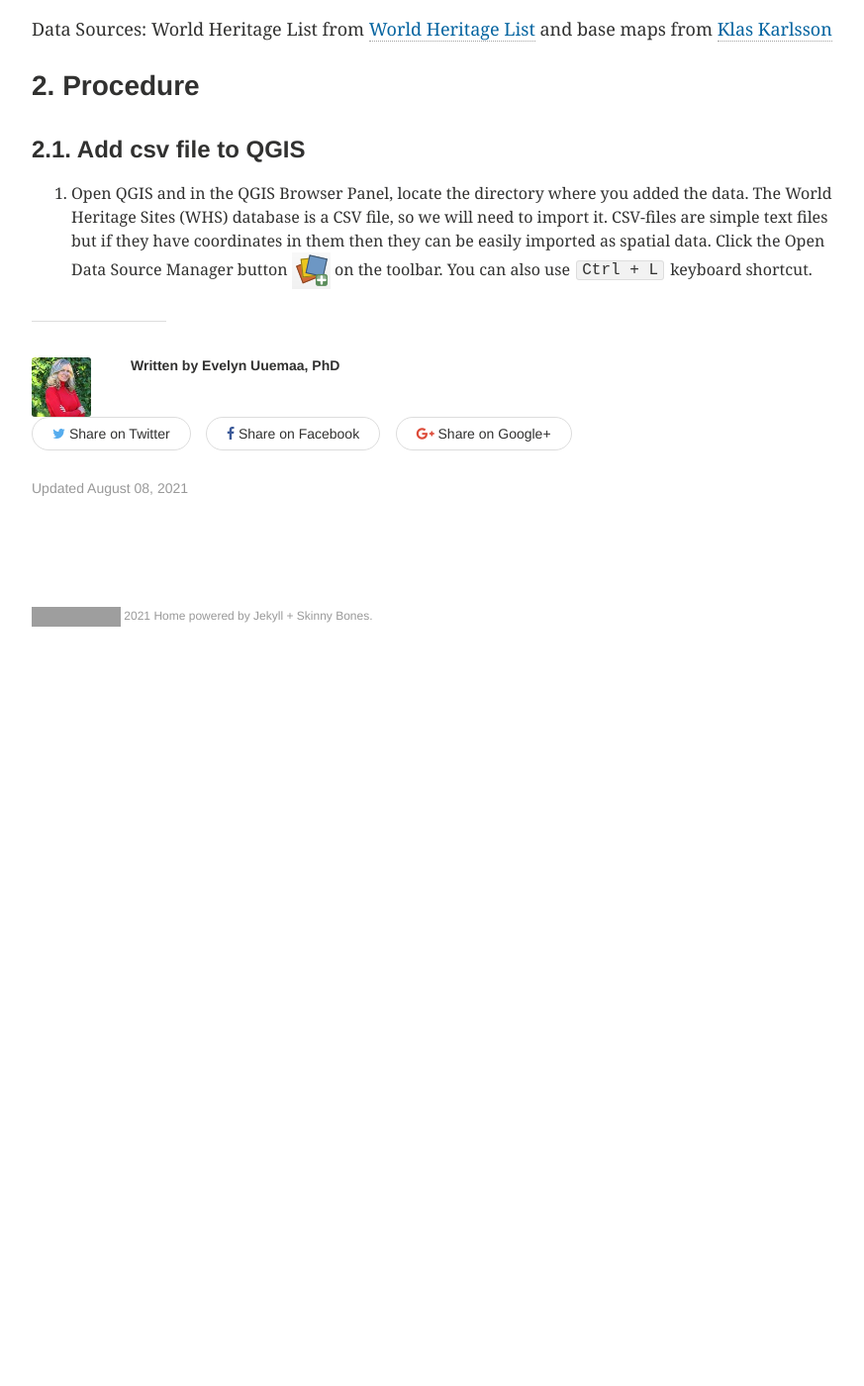
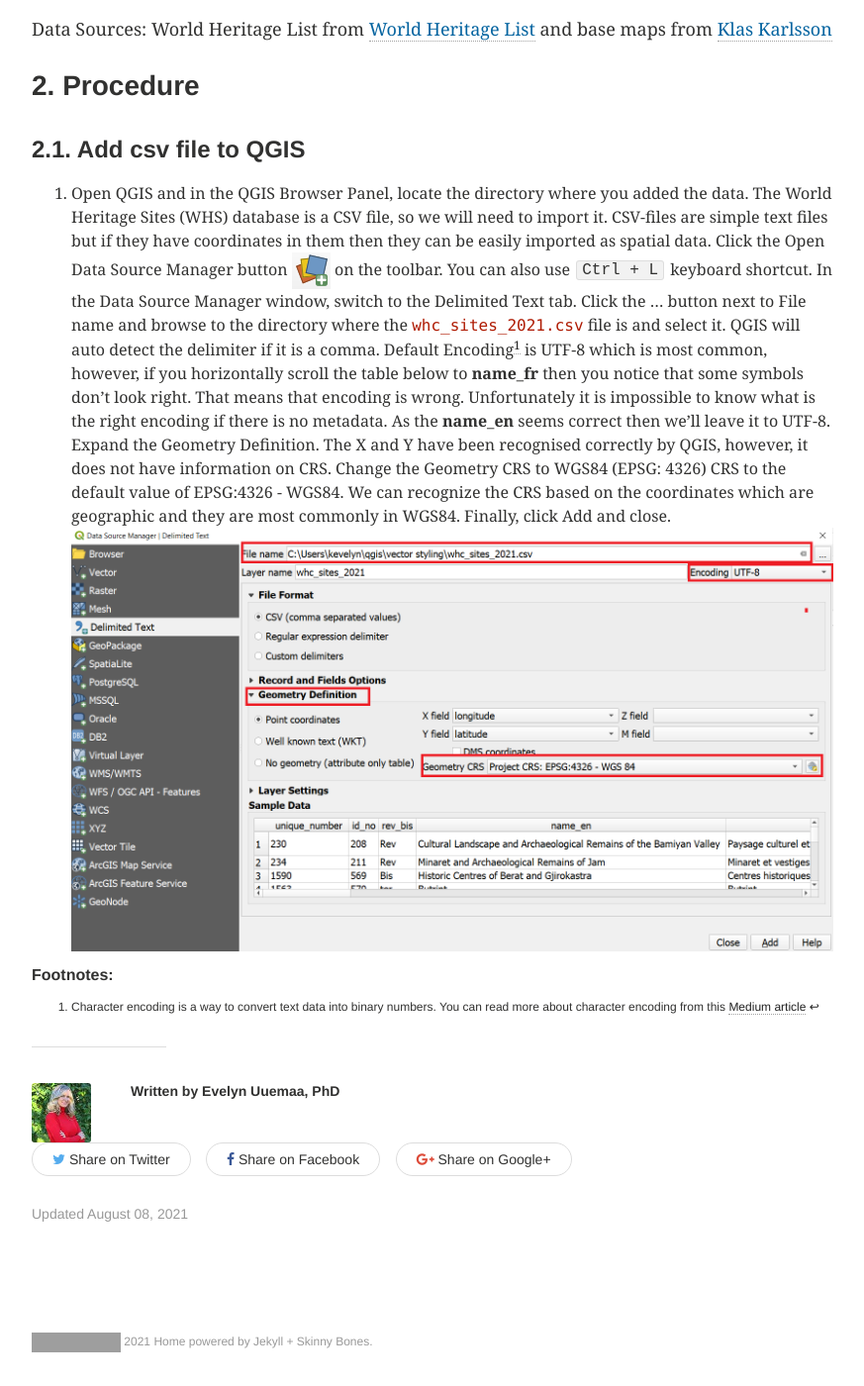
Before and after one commit to kevelyn1/QGIS-Intro, a Jekyll site: the page built from _posts/qgis/2021-08-08-vector-styling.md, in a window 1280 px wide and 1400 px high, scrolled down 720 px. Shown: the whole window at 99% size, without its empty margins (64-937 px from the left). Built offline with Jekyll 4.4.1, drawn with Linux system fonts in a browser that asks for light colours; before the commit the page ends 1410 px from its top, so only the background shows below that; grey boxes are pictures that could not be loaded.

Commit message:
update 5

```diff
--- a/_posts/qgis/2021-08-08-vector-styling.md
+++ b/_posts/qgis/2021-08-08-vector-styling.md
@@ -23,3 +23,7 @@ World Heritage List from [<span style="color:#0564A0">World Heritage List</span>
 ### 2. Procedure
 #### 2.1. Add csv file to QGIS
 1. Open QGIS and in the QGIS Browser Panel, locate the directory where you added the data. The World Heritage Sites (WHS) database is a CSV file, so we will need to import it. CSV-files are simple text files but if they have coordinates in them then they can be easily imported as spatial data. Click the Open Data Source Manager button ![image](../../images/icon_data source manager.png) on the toolbar. You can also use `Ctrl + L` keyboard shortcut.
+In the Data Source Manager window, switch to the Delimited Text tab. Click the … button next to File name and browse to the directory where the <span style="font-family:Consolas; color:#AF1B03">whc_sites_2021.csv</span> file is and select it. QGIS will auto detect the delimiter if it is a comma. Default Encoding[^1] is UTF-8 which is most common, however, if you horizontally scroll the table below to **name_fr** then you notice that some symbols don't look right. That means that encoding is wrong. Unfortunately it is impossible to know what is the right encoding if there is no metadata. As the **name_en** seems correct then we'll leave it to UTF-8. Expand the Geometry Definition. The X and Y have been recognised correctly by QGIS, however, it does not have information on CRS. Change the Geometry CRS to WGS84 (EPSG: 4326) CRS to the default value of EPSG:4326 - WGS84. We can recognize the CRS based on the coordinates which are geographic and they are most commonly in WGS84. Finally, click Add and close.
+![image](../../images/5_add csv.png)
+
+[^1]: Character encoding is a way to convert text data into binary numbers. You can read more about character encoding from this [Medium article](https://medium.com/jspoint/introduction-to-character-encoding-3b9735f265a6#:~:text=A%20character%20encoding%20is%20a,characters%20based%20on%20their%20values.)
```
Also changed, not shown: images/5_add csv.png (added).
